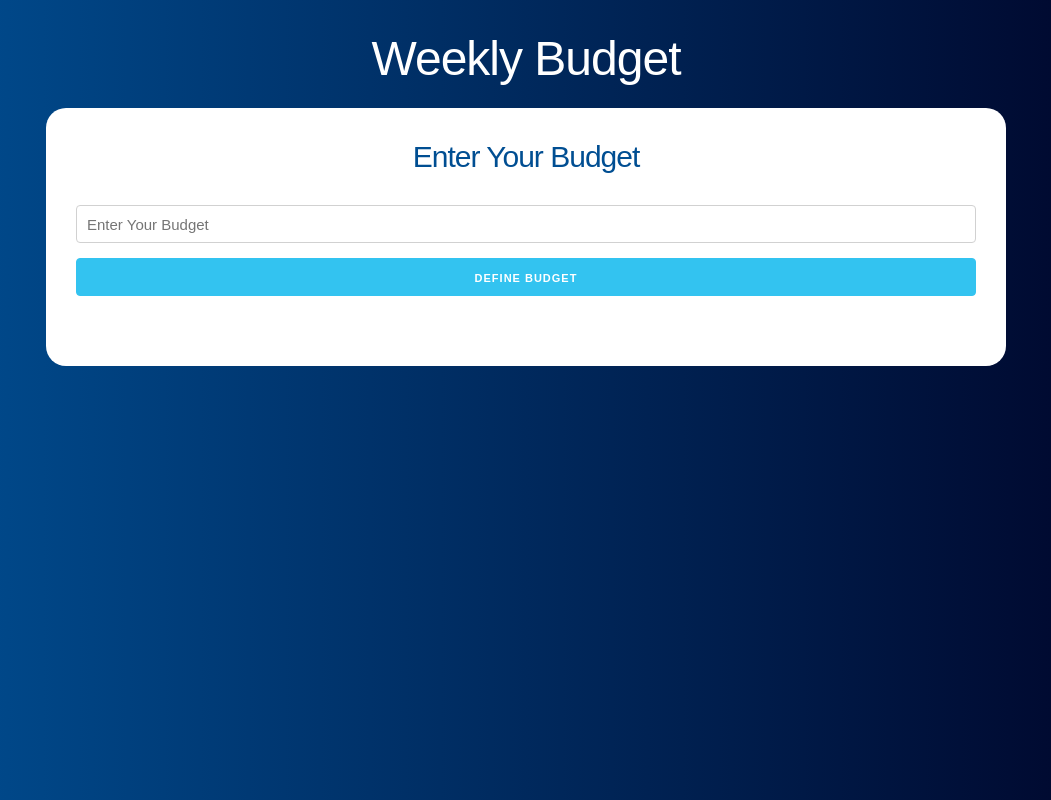
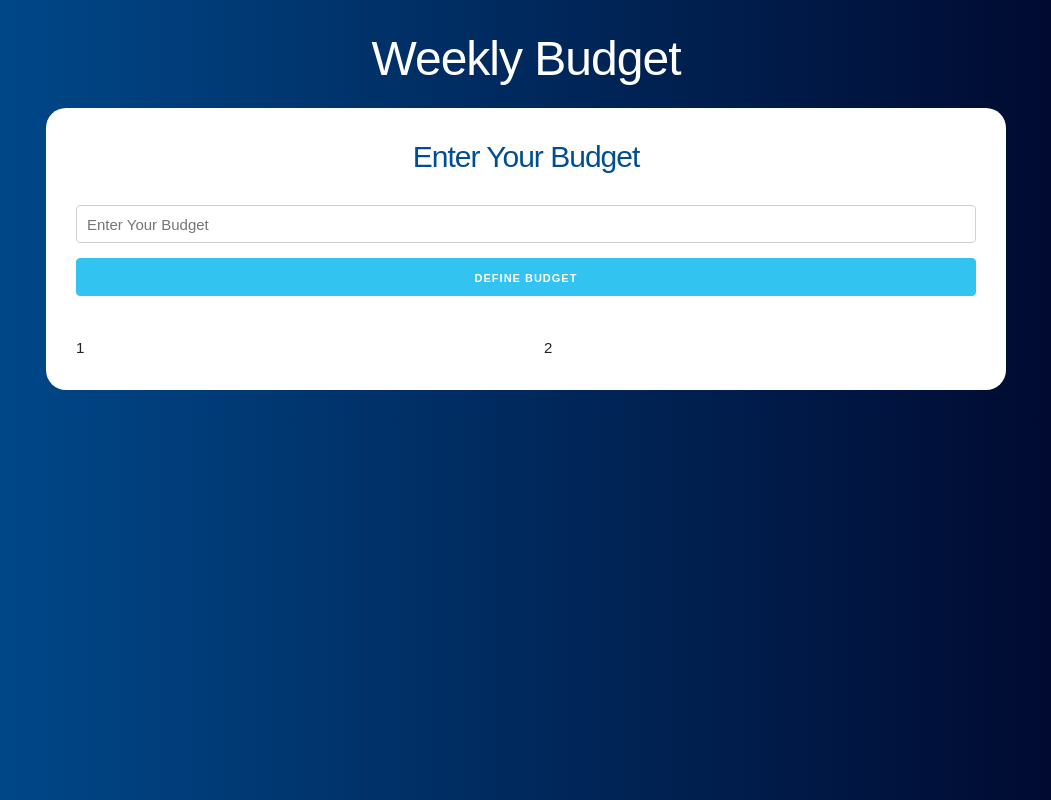
Before and after one commit to mikaelpizzi/budget-control, a React (Create React App) app: page / in a window 1280 px wide. Shown: the whole page, without its empty margins (114-1165 px from the left). Built offline with nearby package versions, Linux system fonts and the light colour scheme.

Commit message:
[ADD] Add state for saving budget and manipulate it

```diff
--- a/src/App.js
+++ b/src/App.js
@@ -1,15 +1,35 @@
-import React from 'react';
+import React, { useState } from 'react';
 import Question from './components/Question';
 
+function App() {
+  // Define state for actual and remaining budget
+  const [actualbudget, saveActualbudget] = useState(0);
+  const [remaining, saveRemaining] = useState(0);
 
-function App() {
   return (
     <div className='container'>
       <header>
         <h1>Weekly Budget</h1>
 
         <div className='contenido-principal contenido'>
-          <Question />
+          <Question
+          saveActualbudget={saveActualbudget}
+          saveRemaining={saveRemaining}
+          />
+
+          <div className='row'>
+
+            <div className='one-half column'>
+              1
+            </div>
+
+            <div className='one-half column'>
+              2
+            </div>
+
+          </div>
+
+
         </div>
       </header>
     </div>
--- a/src/components/Question.js
+++ b/src/components/Question.js
@@ -2,8 +2,8 @@ import React, { Fragment, useState } from 'react';
 import Error from './Error';
 
 
-const Question = () => {
-    // Define state for budget
+const Question = ({ saveActualbudget, saveRemaining }) => {
+    // Define state for the budget that user put in
     const [budget, saveBudget] = useState(0);
     const [error, saveError] = useState(false);
 
@@ -24,6 +24,8 @@ const Question = () => {
 
         // After validation
         saveError(false);
+        saveActualbudget(budget);
+        saveRemaining(budget);
     }
 
     return (
```
